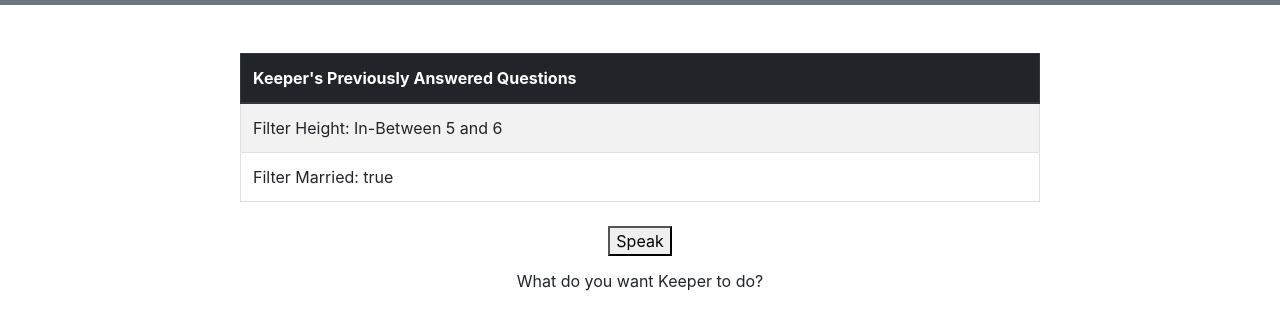
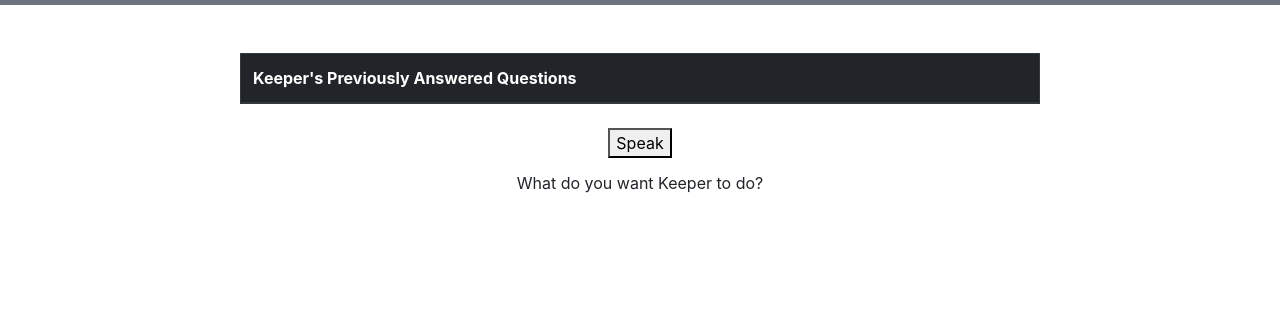
Before and after one commit to mohsinhaider/Keeper, a website: page public/sheet/index.html in a window 1280 px wide. Shown: the part 56-386 px from the top of the page. Drawn offline with nearby package versions, Linux system fonts and the light colour scheme; no server answers.

Commit message:
Fixing up sheet HTML

```diff
--- a/public/sheet/index.html
+++ b/public/sheet/index.html
@@ -31,12 +31,6 @@
                  <th>Keeper's Previously Answered Questions</th>
               </tr>
            </thead>
-           <tr>
-              <td>Filter Height: In-Between 5 and 6</td>
-           </tr>
-           <tr>
-              <td>Filter Married: true</td>
-           </tr>
        </tbody>
    </table>
 
```
